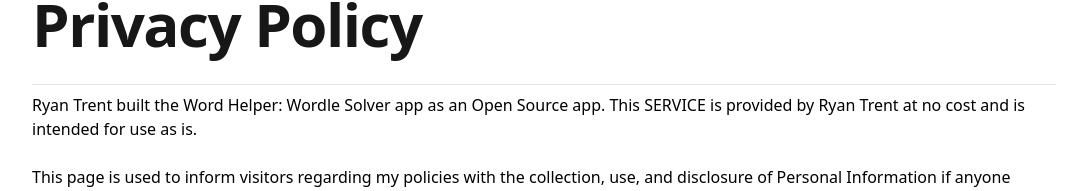
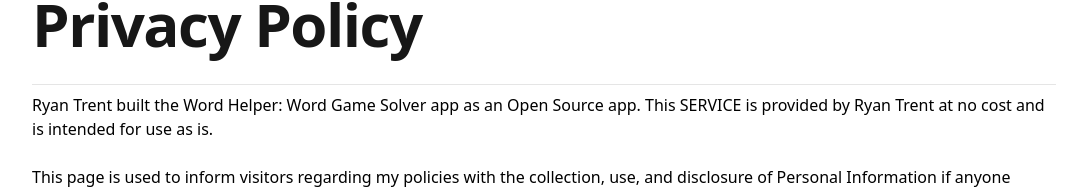
Before and after one commit to R-Trent/portfolio, a Next.js app: page /privacy in a window 1280 px wide. Shown: the part 132-323 px from the top of the page, without its empty margins (96-1183 px from the left). Built offline with nearby package versions, Linux system fonts and the light colour scheme; no server answers.

Commit message:
Small aesthetic updates

```diff
--- a/pages/_document.tsx
+++ b/pages/_document.tsx
@@ -25,7 +25,8 @@
           <link rel="manifest" href="/static/favicons/site.webmanifest" />
           <link rel="mask-icon" href="/static/favicons/safari-pinned-tab.svg" color="#5bbad5" />
           <meta name="msapplication-TileColor" content="#000000" />
-          <meta name="theme-color" content="#000000" />
+          <meta name="theme-color" content="#FFFFFF" media="(prefers-color-scheme: light)" />
+          <meta name="theme-color" content="#181717" media="(prefers-color-scheme: dark)" />
           <link rel="alternate" type="application/rss+xml" href="/feed.xml" />
         </Head>
         <body className="bg-white text-black antialiased transition duration-500 ease-in-out dark:bg-gray-900 dark:text-white">
--- a/pages/privacy.tsx
+++ b/pages/privacy.tsx
@@ -16,8 +16,8 @@
         </div>
         <div className="py-2">
           <p>
-            Ryan Trent built the Word Helper: Wordle Solver app as an Open Source app. This SERVICE
-            is provided by Ryan Trent at no cost and is intended for use as is.
+            Ryan Trent built the Word Helper: Word Game Solver app as an Open Source app. This
+            SERVICE is provided by Ryan Trent at no cost and is intended for use as is.
           </p>
           <br />
           <p>
@@ -31,12 +31,6 @@
             providing and improving the Service. I will not use or share your information with
             anyone except as described in this Privacy Policy.
           </p>
-          {/* <br />
-          <p>
-            The terms used in this Privacy Policy have the same meanings as in our Terms and
-            Conditions, which are accessible at Word Helper: Wordle Solver unless otherwise defined
-            in this Privacy Policy.
-          </p> */}
           <h2 className="text-xl font-bold leading-9 tracking-tight text-gray-900 dark:text-gray-100 sm:text-4xl sm:leading-10 md:text-3xl md:leading-14">
             Information Collection and Use
           </h2>
```
